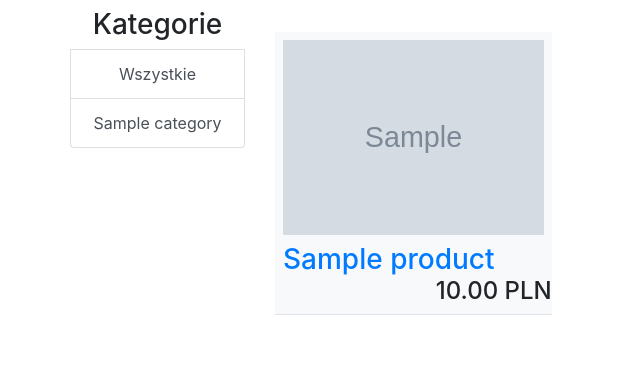
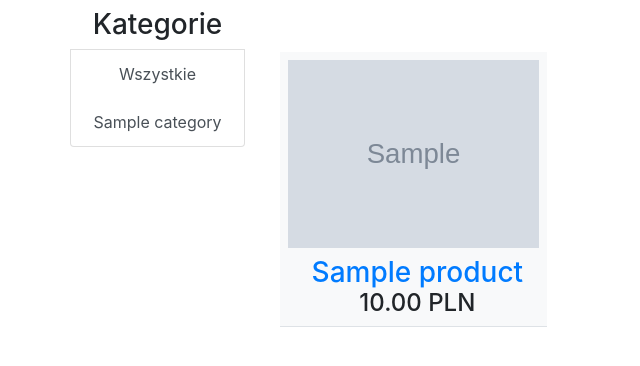
Before and after one commit to urszulasologub/webshop, a Django app: page / in a window 1280 px wide. Shown: the part 73-439 px from the top of the page, without its empty margins (0-640 px from the left). Run offline with Django 3.2, Linux system fonts and the light colour scheme; tables that the repository leaves empty hold one stand-in row (values such as "Sample post"); grey boxes marked "Sample" are stand-in pictures; some libraries are stand-ins or nearby versions.

Commit message:
Added animation effect of selection from the list, bootstrap update

```diff
--- a/webshop/shop/templates/shop/base.html
+++ b/webshop/shop/templates/shop/base.html
@@ -2,6 +2,13 @@
 <!DOCTYPE html>
 <html>
 <head>
+    <!-- Required meta tags -->
+    <meta charset="utf-8">
+    <meta name="viewport" content="width=device-width, initial-scale=1, shrink-to-fit=no">
+
+    <!-- Bootstrap CSS -->
+    <link rel="stylesheet" href="https://stackpath.bootstrapcdn.com/bootstrap/4.3.1/css/bootstrap.min.css" integrity="sha384-ggOyR0iXCbMQv3Xipma34MD+dH/1fQ784/j6cY/iJTQUOhcWr7x9JvoRxT2MZw1T" crossorigin="anonymous">
+
     <meta charset="utf-8" />
     <title>{% block title %}Mięsne delikatesy po okazyjnych cenach {% endblock %} </title>
 
@@ -47,6 +54,8 @@
     <script src="https://code.jquery.com/jquery-3.3.1.slim.min.js" integrity="sha384-q8i/X+965DzO0rT7abK41JStQIAqVgRVzpbzo5smXKp4YfRvH+8abtTE1Pi6jizo" crossorigin="anonymous"></script>
     <script src="https://cdnjs.cloudflare.com/ajax/libs/popper.js/1.14.3/umd/popper.min.js" integrity="sha384-ZMP7rVo3mIykV+2+9J3UJ46jBk0WLaUAdn689aCwoqbBJiSnjAK/l8WvCWPIPm49" crossorigin="anonymous"></script>
     <script src="https://stackpath.bootstrapcdn.com/bootstrap/4.3.1/js/bootstrap.min.js" integrity="sha384-JjSmVgyd0p3pXB1rRibZUAYoIIy6OrQ6VrjIEaFf/nJGzIxFDsf4x0xIM+B07jRM" crossorigin="anonymous"></script>
-
+    <script src="https://code.jquery.com/jquery-3.3.1.slim.min.js" integrity="sha384-q8i/X+965DzO0rT7abK41JStQIAqVgRVzpbzo5smXKp4YfRvH+8abtTE1Pi6jizo" crossorigin="anonymous"></script>
+    <script src="https://cdnjs.cloudflare.com/ajax/libs/popper.js/1.14.7/umd/popper.min.js" integrity="sha384-UO2eT0CpHqdSJQ6hJty5KVphtPhzWj9WO1clHTMGa3JDZwrnQq4sF86dIHNDz0W1" crossorigin="anonymous"></script>
+    <script src="https://stackpath.bootstrapcdn.com/bootstrap/4.3.1/js/bootstrap.min.js" integrity="sha384-JjSmVgyd0p3pXB1rRibZUAYoIIy6OrQ6VrjIEaFf/nJGzIxFDsf4x0xIM+B07jRM" crossorigin="anonymous"></script>
 </body>
 </html>
--- a/webshop/shop/templates/shop/product/detail.html
+++ b/webshop/shop/templates/shop/product/detail.html
@@ -8,7 +8,7 @@
 {% block content %}
 <div class="product-detail row">
 	<div id="foto" class="col-md-6 img-fluid">
-		<img class="img-fluid text-center" src="{% if product.image %}{{ product.image.url }}{% else %}{% static 'img/no-image.png' %}{% endif %} " >
+		<img class="img-fluid text-center" src="{% if product.image %}{{ product.image.url }}{% else %}{% static 'img/no-image.png' %}{% endif %} "  >
 	</div>
 	<div id="tekst" class="col-md-6 pt-5">
 
--- a/webshop/shop/templates/shop/product/list.html
+++ b/webshop/shop/templates/shop/product/list.html
@@ -6,6 +6,21 @@
 {% endblock %}
 
 {% block content %}
+
+<style>
+       .item {
+        padding: 20px;
+        transition: all .4s;
+        -webkit-transition: all .4s;
+      }
+      .item:hover {
+        transform: scale(1.05);
+        -ms-transform: scale(1.05);
+        -webkit-transform: scale(1.05);
+        box-shadow: 0 0 20px #888;
+        background-color: #fff;
+      }
+ </style>
 
 		<div class="row">
 
@@ -24,21 +39,21 @@
 	</div>
 
 
-		<div class="product-list row col-md-10" >
+		<div class="product-list row col-md-10 text-center" >
 			<!--<h1>{% if category %}{{ category.name }}{% else %}Produkty{% endif %}</h1>-->
 			{% for product in products %}
 
 				<div class="item col-md-4 mb-2 mt-4">
-					<div id="img" class="bg-light">
+					<div id="img" class="bg-light text-center" >
 						<a href="{{ product.get_absolute_url }}">
-							<img src="{% if product.image %}{{ product.image.url }}{% else %}{% static "img/no-image.png" %} {% endif %}" class="img-fluid p-2">
+							<img src="{% if product.image %}{{ product.image.url }}{% else %}{% static "img/no-image.png" %} {% endif %}" class="img-fluid p-2"  >
 						</a>
 					</div>
 					<div id="opis" class="bg-light">
 						<a href="{{ product.get_absolute_url }}" class=" h3 pl-2 ">{{ product.name }}</a>
 					</div>
 
-					<div id="cena" class="pl-2 border-bottom text-right bg-light">
+					<div id="cena" class="pl-2 border-bottom  bg-light">
 						<h4>{{ product.price }} PLN </h4>
 					</div>
 				</div>
```
Lines whose indentation alone changed are shown as unchanged.
